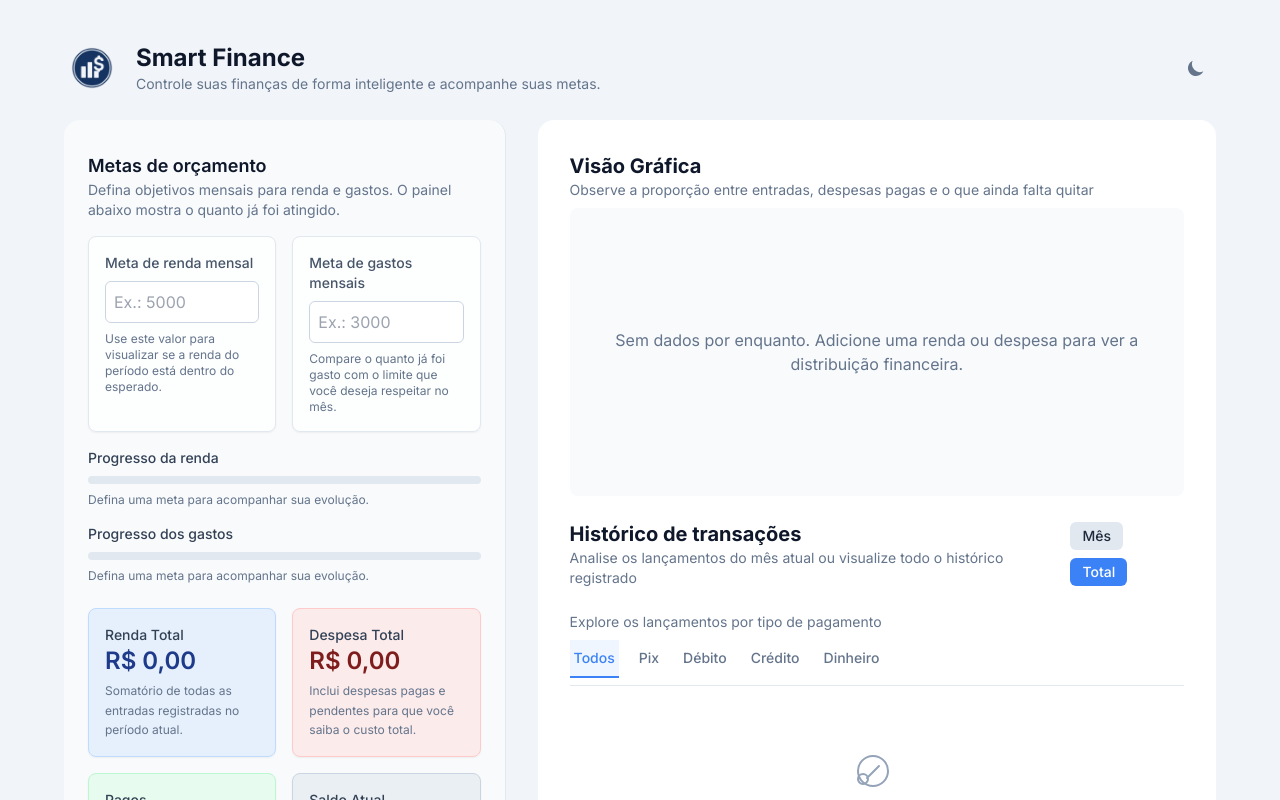
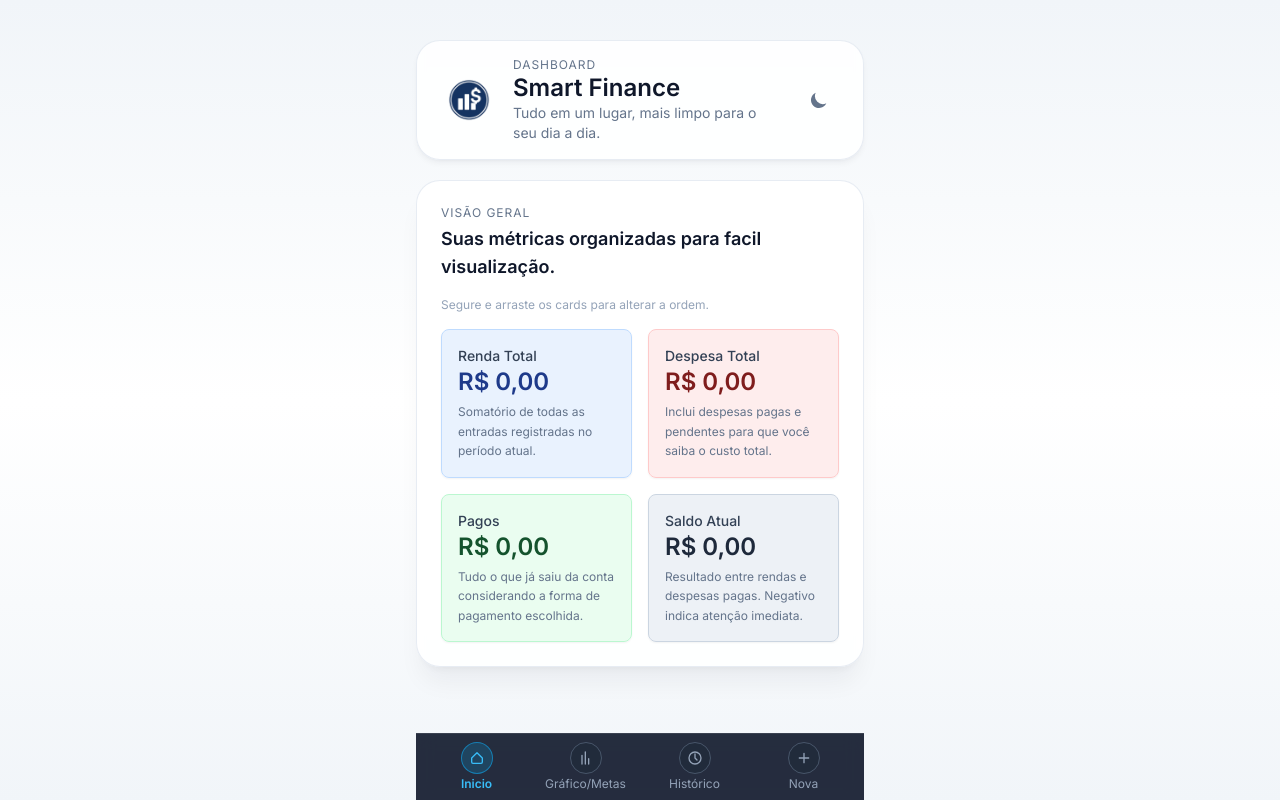
Before and after one commit to pedropaivaf/SmartFinance, a React (Vite) app: page / in a window 1280 px wide. Shown: the top 800 px of the page. Built offline with nearby package versions, Linux system fonts and the light colour scheme.

Commit message:
Desing repaginado e Readme com proximas implementações

```diff
--- a/index.html
+++ b/index.html
@@ -3,12 +3,17 @@
   <head>
     <meta charset="UTF-8" />
     <meta name="viewport" content="width=device-width, initial-scale=1.0" />
-    <title>Plano de Gastos Interativo - Avançado</title>
+    <title>Smart Finance</title>
     <link rel="icon" type="image/png" href="/LogoSF.png" />
     <script src="https://cdn.tailwindcss.com"></script>
     <script>
       tailwind.config = {
         darkMode: 'class',
+        theme: {
+          extend: {
+            fontFamily: { sans: ['Inter', 'system-ui', 'sans-serif'] },
+          },
+        },
       };
     </script>
     <script src="https://cdn.jsdelivr.net/npm/chart.js"></script>
--- a/src/App.jsx
+++ b/src/App.jsx
@@ -113,6 +113,7 @@ function App() {
   const [currentFilter, setCurrentFilter] = useState('total');
   const [currentPaymentFilter, setCurrentPaymentFilter] = useState('all');
   const [isDarkMode, setIsDarkMode] = useState(getInitialTheme);
+  const [summaryOrder, setSummaryOrder] = useState(['income', 'expense', 'paid', 'balance']);
 
   const [editModalState, setEditModalState] = useState({ open: false, transaction: null });
   const [paymentModalState, setPaymentModalState] = useState({ open: false, transaction: null, projection: null });
@@ -120,12 +121,12 @@ function App() {
   const [editChoiceState, setEditChoiceState] = useState({ open: false, transaction: null });
   const [editAllValueState, setEditAllValueState] = useState({ open: false, groupId: null });
   const [confirmDeleteOpen, setConfirmDeleteOpen] = useState(false);
-  const [isMenuOpen, setIsMenuOpen] = useState(false);
+  const [activePage, setActivePage] = useState('overview');
 
   useEffect(() => {
     if (typeof document !== 'undefined') {
       document.body.className =
-        'bg-slate-100 dark:bg-slate-900 text-slate-800 dark:text-slate-200 min-h-screen px-3 sm:px-6 py-6 md:py-10 transition-colors duration-300';
+        'bg-gradient-to-b from-slate-100 via-white to-slate-100 dark:from-slate-950 dark:via-slate-900 dark:to-slate-950 text-slate-800 dark:text-slate-200 min-h-screen px-3 sm:px-6 py-6 md:py-10 transition-colors duration-500';
     }
   }, []);
 
@@ -212,14 +213,7 @@ function App() {
     setIsDarkMode((prev) => !prev);
   };
 
-  const handleToggleMenu = () => {
-    setIsMenuOpen((prev) => !prev);
-  };
-
-  const closeMenu = () => setIsMenuOpen(false);
-
   const handleAddTransactions = (newTransactions) => {
-    closeMenu();
     setTransactions((prev) => [...prev, ...newTransactions]);
   };
 
@@ -436,53 +430,76 @@ function App() {
     setConfirmDeleteOpen(false);
   };
 
-  const asideClasses = `transform transition-transform duration-300 ease-out fixed inset-y-0 left-0 z-30 w-full max-w-xs overflow-y-auto bg-slate-50 dark:bg-slate-900/95 border-r border-slate-200 dark:border-slate-700 shadow-xl px-5 sm:px-6 py-6 space-y-6 md:static md:z-auto md:w-auto md:max-w-none md:overflow-visible md:bg-slate-50 md:dark:bg-slate-800/50 md:border-0 md:border-r md:dark:border-slate-700 md:shadow-none md:px-6 md:py-8 md:transform-none md:transition-none md:space-y-6 md:rounded-2xl md:col-span-2 lg:col-span-2 ${
-    isMenuOpen ? 'translate-x-0' : '-translate-x-full md:translate-x-0'
-  }`;
+  const panelClasses =
+    'bg-white/90 dark:bg-slate-800/80 border border-slate-200/80 dark:border-slate-700/70 rounded-3xl shadow-xl shadow-slate-900/5 dark:shadow-black/30 backdrop-blur-sm';
 
   return (
     <>
-      <header className="w-full max-w-6xl mx-auto px-3 sm:px-0 mb-4 md:mb-6">
+      <main className="w-full max-w-md mx-auto px-3 sm:px-0 space-y-5 sm:space-y-6 md:space-y-8 pb-24">
+        <section
+          id="page-overview"
+          data-page="overview"
+          className={`page-section space-y-5 ${activePage === 'overview' ? '' : 'hidden'}`}
+        >
           <Header
             isDarkMode={isDarkMode}
             onToggleTheme={handleToggleTheme}
             logoSrc={logoBlue}
-          onToggleMenu={handleToggleMenu}
-          isMenuOpen={isMenuOpen}
           />
-      </header>
+          <div className={`${panelClasses} p-5 sm:p-6 space-y-4`}>
+            <div className="space-y-1">
+              <p className="text-xs uppercase tracking-[0.08em] text-slate-500 dark:text-slate-400">Visão geral</p>
+              <h2 className="text-lg font-semibold text-slate-900 dark:text-white">Suas métricas organizadas para facil visualização.</h2>
+            </div>
+            <p className="text-xs text-slate-400 dark:text-slate-500">Segure e arraste os cards para alterar a ordem.</p>
+            <SummaryCards
+              totalIncome={summaryValues.income}
+              totalExpense={summaryValues.totalExpense}
+              totalPaid={summaryValues.paidExpense}
+              balance={summaryValues.balance}
+              formatCurrency={formatCurrency}
+              cardOrder={summaryOrder}
+              onReorder={setSummaryOrder}
+            />
+          </div>
+        </section>
 
-      {isMenuOpen && (
-        <button
-          type="button"
-          className="fixed inset-0 z-20 bg-slate-900/40 backdrop-blur-sm md:hidden"
-          onClick={() => setIsMenuOpen(false)}
-          aria-label="Fechar painel de navegação"
-        />
-      )}
-
-      <div className="w-full max-w-6xl mx-auto grid grid-cols-1 gap-6 md:gap-8 md:grid-cols-5">
-        <aside className={asideClasses}>
+        <section
+          id="page-graphs-goals"
+          data-page="graphs-goals"
+          className={`page-section space-y-5 ${activePage === 'graphs-goals' ? '' : 'hidden'}`}
+        >
+          <div className={`${panelClasses} p-5 sm:p-6 space-y-4`}>
+            <ChartSection transactions={summaryTransactions} isDarkMode={isDarkMode} />
+          </div>
+          <div className={`${panelClasses} p-5 sm:p-6 space-y-4`}>
             <GoalsSection
               goals={goals}
               onGoalChange={handleGoalChange}
               summaryValues={summaryValues}
               formatCurrency={formatCurrency}
             />
-          <SummaryCards
-            totalIncome={summaryValues.income}
-            totalExpense={summaryValues.totalExpense}
-            totalPaid={summaryValues.paidExpense}
-            balance={summaryValues.balance}
-            formatCurrency={formatCurrency}
-          />
-          <TransactionForm onAddTransactions={handleAddTransactions} onClearAll={handleClearAllRequest} />
-        </aside>
+          </div>
+        </section>
 
-        <main className="col-span-1 md:col-span-3 lg:col-span-3 bg-white dark:bg-slate-800 rounded-2xl shadow-lg md:shadow-none p-5 sm:p-6 md:p-8 flex flex-col gap-6">
-          <ChartSection transactions={summaryTransactions} isDarkMode={isDarkMode} />
+        <section
+          id="page-history"
+          data-page="history"
+          className={`page-section space-y-5 ${activePage === 'history' ? '' : 'hidden'}`}
+        >
+          <div className={`${panelClasses} p-5 sm:p-6 space-y-4`}>
+            <div className="flex items-center justify-between">
+              <div>
+                <p className="text-xs uppercase tracking-[0.08em] text-slate-500 dark:text-slate-400">Histórico</p>
+                <h3 className="text-lg font-semibold text-slate-900 dark:text-white">Transações por período</h3>
+              </div>
+            </div>
+            <div className="rounded-2xl bg-slate-50/80 dark:bg-slate-900/60 border border-slate-200 dark:border-slate-700 p-4">
               <FilterBar currentFilter={currentFilter} onChange={setCurrentFilter} />
+            </div>
+            <div className="rounded-2xl bg-slate-50/80 dark:bg-slate-900/60 border border-slate-200 dark:border-slate-700 p-4">
               <PaymentTabs currentPaymentFilter={currentPaymentFilter} onChange={setCurrentPaymentFilter} />
+            </div>
             <TransactionList
               transactions={listTransactions}
               onTogglePaid={handleTogglePaid}
@@ -490,8 +507,68 @@ function App() {
               onDelete={handleDeleteTransactionRequest}
               formatCurrency={(value) => formatCurrency(value)}
             />
+          </div>
+        </section>
+
+        <section
+          id="page-new-transaction"
+          data-page="new-transaction"
+          className={`page-section space-y-5 ${activePage === 'new-transaction' ? '' : 'hidden'}`}
+        >
+          <div className={`${panelClasses} p-5 sm:p-6 space-y-4`}>
+            <div className="flex items-center justify-between">
+              <div>
+                <p className="text-xs uppercase tracking-[0.08em] text-slate-500 dark:text-slate-400">Ação principal</p>
+                <h3 className="text-lg font-semibold text-slate-900 dark:text-white">Nova transação</h3>
+              </div>
+            </div>
+            <TransactionForm onAddTransactions={handleAddTransactions} onClearAll={handleClearAllRequest} />
+          </div>
+        </section>
       </main>
+
+      <nav id="bottom-nav" className="fixed bottom-0 inset-x-0 z-30">
+        <div className="mx-auto max-w-md bg-slate-900/90 dark:bg-slate-900/90 border-t border-white/10 backdrop-blur px-2 py-1 flex justify-between gap-1">
+          {[
+            { target: 'overview', label: 'Inicio', icon: (
+              <path strokeLinecap="round" strokeLinejoin="round" d="M4 12l8-8 8 8v6a2 2 0 01-2 2H6a2 2 0 01-2-2z" />
+            ) },
+            { target: 'graphs-goals', label: 'Gráfico/Metas', icon: (
+              <path strokeLinecap="round" strokeLinejoin="round" d="M11 3v18M6 8v13M16 13v8" />
+            ) },
+            { target: 'history', label: 'Histórico', icon: (
+              <path strokeLinecap="round" strokeLinejoin="round" d="M12 6v6l3 3m6-3a9 9 0 11-18 0 9 9 0 0118 0z" />
+            ) },
+            { target: 'new-transaction', label: 'Nova', icon: (
+              <path strokeLinecap="round" strokeLinejoin="round" d="M12 5v14m7-7H5" />
+            ) },
+          ].map(({ target, label, icon }) => {
+            const isActive = activePage === target;
+            return (
+              <button
+                key={target}
+                type="button"
+                className={`nav-tab flex-1 flex flex-col items-center justify-center gap-0.5 py-1 text-xs transition ${
+                  isActive ? 'text-sky-400' : 'text-slate-400'
+                }`}
+                data-target={target}
+                onClick={() => setActivePage(target)}
+              >
+                <span
+                  className={`h-8 w-8 rounded-full border flex items-center justify-center ${
+                    isActive ? 'border-sky-500/60 bg-sky-500/20' : 'border-slate-600 bg-slate-800/60'
+                  }`}
+                >
+                  <svg xmlns="http://www.w3.org/2000/svg" className="h-4 w-4" fill="none" viewBox="0 0 24 24" stroke="currentColor" strokeWidth="2">
+                    {icon}
+                  </svg>
+                </span>
+                <span className={isActive ? 'font-semibold' : ''}>{label}</span>
+              </button>
+            );
+          })}
         </div>
+      </nav>
 
       <EditTransactionModal
         isOpen={editModalState.open}
--- a/src/components/Header.jsx
+++ b/src/components/Header.jsx
@@ -1,31 +1,15 @@
 import React from 'react';
 
-function Header({ isDarkMode, onToggleTheme, logoSrc, onToggleMenu, isMenuOpen }) {
+function Header({ isDarkMode, onToggleTheme, logoSrc }) {
   return (
-    <div className="flex flex-col gap-4 sm:flex-row sm:items-center sm:justify-between">
+    <div className="flex items-center justify-between gap-4 rounded-3xl bg-white/90 dark:bg-slate-800/80 border border-slate-200/80 dark:border-slate-700/70 px-4 sm:px-6 py-4 shadow-md shadow-slate-900/5 dark:shadow-black/30 backdrop-blur-sm">
       <div className="flex items-center gap-3 sm:gap-4">
-        <button
-          type="button"
-          className="inline-flex items-center justify-center rounded-lg border border-slate-200 dark:border-slate-600 p-2 text-slate-600 dark:text-slate-300 sm:hidden"
-          onClick={onToggleMenu}
-          aria-label={isMenuOpen ? 'Fechar menu lateral' : 'Abrir menu lateral'}
-        >
-          <svg
-            xmlns="http://www.w3.org/2000/svg"
-            className={`h-5 w-5 transition-transform ${isMenuOpen ? 'rotate-90' : 'rotate-0'}`}
-            fill="none"
-            viewBox="0 0 24 24"
-            stroke="currentColor"
-            strokeWidth="2"
-          >
-            <path strokeLinecap="round" strokeLinejoin="round" d="M4 6h16M4 12h16M4 18h16" />
-          </svg>
-        </button>
         <img src={logoSrc} alt="Logo do Smart Finance" className="w-12 h-12 sm:w-14 sm:h-14" />
         <div className="text-left">
-          <h1 className="text-2xl font-bold text-slate-900 dark:text-white">Smart Finance</h1>
+          <p className="text-xs uppercase tracking-[0.08em] text-slate-500 dark:text-slate-400">Dashboard</p>
+          <h1 className="text-2xl font-semibold text-slate-900 dark:text-white leading-tight">Smart Finance</h1>
           <p className="text-sm text-slate-500 dark:text-slate-400">
-            Controle suas finanças de forma inteligente e acompanhe suas metas.
+            Tudo em um lugar, mais limpo para o seu dia a dia.
           </p>
         </div>
       </div>
@@ -33,7 +17,7 @@ function Header({ isDarkMode, onToggleTheme, logoSrc, onToggleMenu, isMenuOpen }
         id="theme-toggle"
         type="button"
         onClick={onToggleTheme}
-        className="self-center sm:self-auto text-slate-500 dark:text-slate-400 hover:bg-slate-200 dark:hover:bg-slate-700 focus:outline-none focus:ring-4 focus:ring-slate-200 dark:focus:ring-slate-700 rounded-lg text-sm p-2.5"
+        className="shrink-0 text-slate-500 dark:text-slate-300 hover:bg-slate-100 dark:hover:bg-slate-700/70 focus:outline-none focus:ring-4 focus:ring-slate-200 dark:focus:ring-slate-700 rounded-full p-2.5 transition"
         aria-label="Alternar entre tema claro e escuro"
       >
         <span className="sr-only">Alternar tema</span>
--- a/src/components/SummaryCards.jsx
+++ b/src/components/SummaryCards.jsx
@@ -1,8 +1,8 @@
-import React from 'react';
+import React, { useRef } from 'react';
 
-function SummaryCards({ totalIncome, totalExpense, totalPaid, balance, formatCurrency }) {
-  const cards = [
-    {
+function SummaryCards({ totalIncome, totalExpense, totalPaid, balance, formatCurrency, cardOrder = [], onReorder }) {
+  const cardsByKey = {
+    income: {
       id: 'total-income',
       title: 'Renda Total',
       value: totalIncome,
@@ -10,7 +10,7 @@ function SummaryCards({ totalIncome, totalExpense, totalPaid, balance, formatCur
       containerClass: 'bg-blue-100/60 dark:bg-blue-900/40 border border-blue-200 dark:border-blue-800',
       valueClass: 'text-blue-900 dark:text-blue-100',
     },
-    {
+    expense: {
       id: 'total-expense',
       title: 'Despesa Total',
       value: totalExpense,
@@ -18,7 +18,7 @@ function SummaryCards({ totalIncome, totalExpense, totalPaid, balance, formatCur
       containerClass: 'bg-red-100/60 dark:bg-red-900/40 border border-red-200 dark:border-red-800',
       valueClass: 'text-red-900 dark:text-red-100',
     },
-    {
+    paid: {
       id: 'total-paid',
       title: 'Pagos',
       value: totalPaid,
@@ -26,7 +26,7 @@ function SummaryCards({ totalIncome, totalExpense, totalPaid, balance, formatCur
       containerClass: 'bg-green-100/60 dark:bg-green-900/40 border border-green-200 dark:border-green-800',
       valueClass: 'text-green-900 dark:text-green-100',
     },
-    {
+    balance: {
       id: 'balance',
       title: 'Saldo Atual',
       value: balance,
@@ -35,19 +35,92 @@ function SummaryCards({ totalIncome, totalExpense, totalPaid, balance, formatCur
       valueClass:
         balance < 0 ? 'text-red-700 dark:text-red-400' : 'text-slate-800 dark:text-slate-100',
     },
-  ];
+  };
+
+  const orderedKeys = cardOrder.length ? cardOrder : ['income', 'expense', 'paid', 'balance'];
+
+  const activeDragKey = useRef(null);
+
+  const reorderKeys = (sourceKey, targetKey) => {
+    if (!onReorder || !sourceKey || !targetKey || sourceKey === targetKey) {
+      return;
+    }
+    const current = orderedKeys.filter((item) => cardsByKey[item]);
+    const sourceIndex = current.indexOf(sourceKey);
+    const targetIndex = current.indexOf(targetKey);
+    if (sourceIndex === -1 || targetIndex === -1) {
+      return;
+    }
+    const next = [...current];
+    next.splice(sourceIndex, 1);
+    next.splice(targetIndex, 0, sourceKey);
+    onReorder(next);
+  };
+
+  const handleDragStart = (event, key) => {
+    activeDragKey.current = key;
+    event.dataTransfer.setData('text/plain', key);
+    event.dataTransfer.effectAllowed = 'move';
+  };
+
+  const handleDragOver = (event) => {
+    event.preventDefault();
+    event.dataTransfer.dropEffect = 'move';
+  };
+
+  const handleDrop = (event, targetKey) => {
+    event.preventDefault();
+    const sourceKey = event.dataTransfer.getData('text/plain');
+    reorderKeys(sourceKey, targetKey);
+    activeDragKey.current = null;
+  };
+
+  const handleTouchStart = (key) => {
+    activeDragKey.current = key;
+  };
+
+  const handleTouchMove = (event) => {
+    const touch = event.touches[0];
+    if (!touch) return;
+    const element = document.elementFromPoint(touch.clientX, touch.clientY);
+    const targetCard = element?.closest('[data-card-key]');
+    const targetKey = targetCard?.dataset?.cardKey;
+    if (activeDragKey.current && targetKey) {
+      reorderKeys(activeDragKey.current, targetKey);
+    }
+  };
+
+  const handleTouchEnd = () => {
+    activeDragKey.current = null;
+  };
 
   return (
     <div className="grid grid-cols-1 gap-4 sm:grid-cols-2">
-      {cards.map(({ id, title, value, description, containerClass, valueClass }) => (
-        <div key={id} className={`${containerClass} p-4 rounded-lg shadow-sm`}>
-          <h3 className="text-sm font-medium text-slate-700 dark:text-slate-200">{title}</h3>
-          <p id={id} className={`text-2xl font-semibold ${valueClass}`}>
-            {formatCurrency(value)}
-          </p>
-          <p className="mt-1 text-xs text-slate-500 dark:text-slate-400 leading-relaxed">{description}</p>
-        </div>
-      ))}
+      {orderedKeys.map((key) => {
+        const card = cardsByKey[key];
+        if (!card) return null;
+        return (
+          <div
+            key={card.id}
+            data-card-key={key}
+            className={`${card.containerClass} p-4 rounded-lg shadow-sm cursor-move active:scale-[0.99] transition`}
+            draggable
+            onDragStart={(event) => handleDragStart(event, key)}
+            onDragOver={handleDragOver}
+            onDrop={(event) => handleDrop(event, key)}
+            onTouchStart={() => handleTouchStart(key)}
+            onTouchMove={handleTouchMove}
+            onTouchEnd={handleTouchEnd}
+            onTouchCancel={handleTouchEnd}
+          >
+            <h3 className="text-sm font-medium text-slate-700 dark:text-slate-200">{card.title}</h3>
+            <p id={card.id} className={`text-2xl font-semibold ${card.valueClass}`}>
+              {formatCurrency(card.value)}
+            </p>
+            <p className="mt-1 text-xs text-slate-500 dark:text-slate-400 leading-relaxed">{card.description}</p>
+          </div>
+        );
+      })}
     </div>
   );
 }
```
Also changed, not shown: temp.txt (deleted), 2 other files (tests, documents, lock files or other folders). Lines whose indentation alone changed are shown as unchanged.
